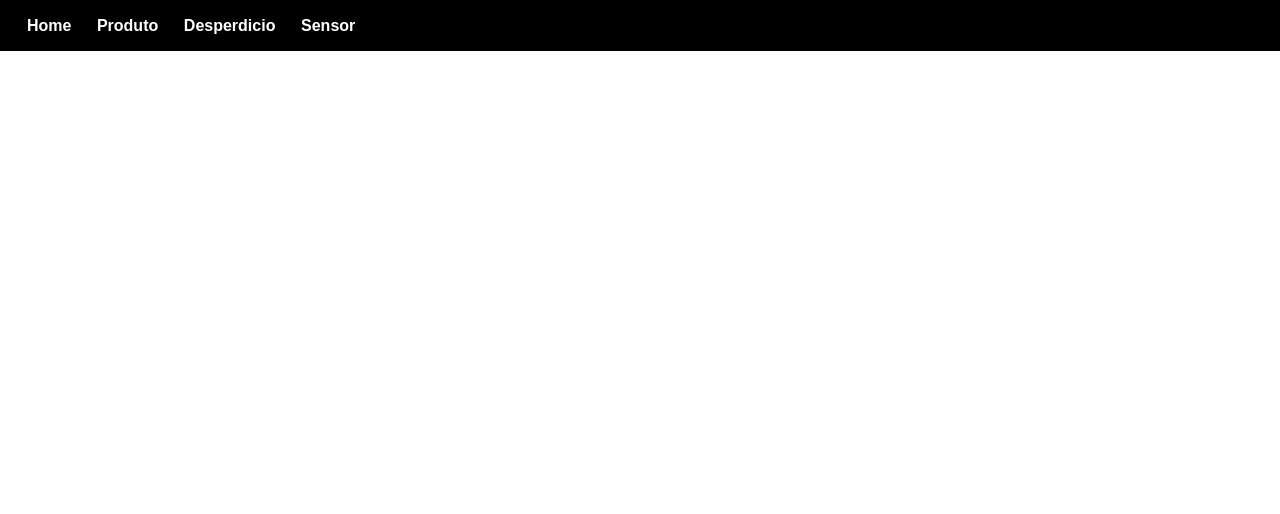
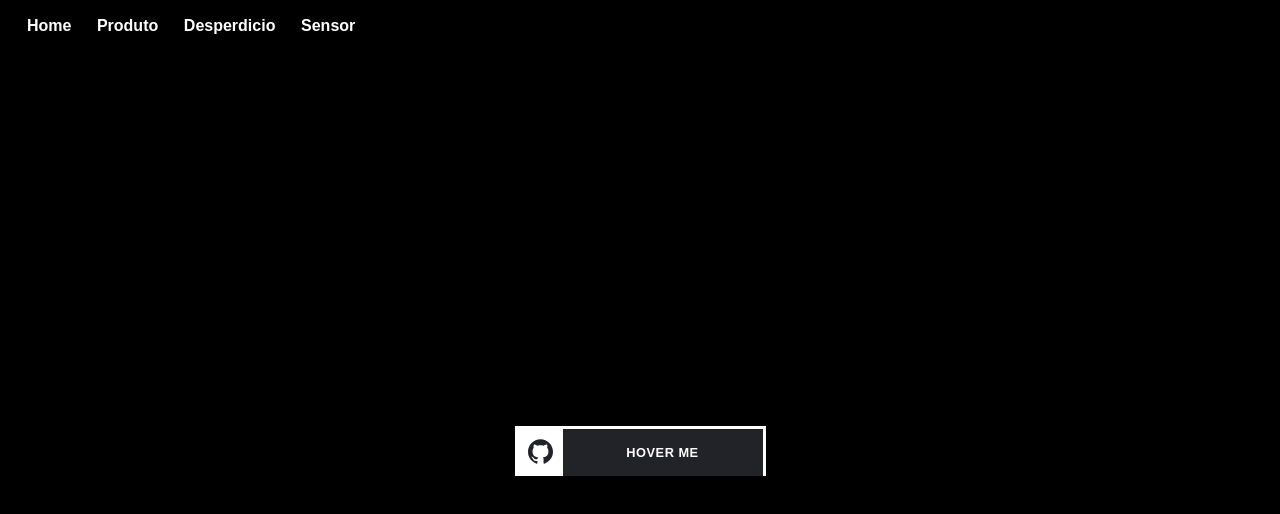
Before and after one commit to DanielFreitassc/ProjetoFinalBackend, a React (Vite) app in the folder frontend/: page / in a window 1280 px wide. Shown: the top 514 px of the page. Built offline with nearby package versions, Linux system fonts and the light colour scheme.

Commit message:
Feat: firulas

```diff
--- a/frontend/src/screens/Home/index.jsx
+++ b/frontend/src/screens/Home/index.jsx
@@ -1,9 +1,25 @@
-import { ContainerHome } from "./styles"
+import { ContainerHome } from "./styles";
+import "./style.css";
 
 export const Home = () => {
-    return(
+    const githubLink = "https://github.com/DanielFreitassc";
+
+    return (
         <ContainerHome>
-
+            <a href={githubLink} target="_blank" rel="noopener noreferrer" className="button-icon">
+                <div className="icon">
+                    <svg viewBox="0 0 24 24">
+                        <path
+                            d="M12 0.296997C5.37 0.296997 0 5.67 0 12.297C0 17.6 3.438 22.097 8.205 23.682C8.805 23.795 9.025 23.424 9.025 23.105C9.025 22.82 9.015 22.065 9.01 21.065C5.672 21.789 4.968 19.455 4.968 19.455C4.422 18.07 3.633 17.7 3.633 17.7C2.546 16.956 3.717 16.971 3.717 16.971C4.922 17.055 5.555 18.207 5.555 18.207C6.625 20.042 8.364 19.512 9.05 19.205C9.158 18.429 9.467 17.9 9.81 17.6C7.145 17.3 4.344 16.268 4.344 11.67C4.344 10.36 4.809 9.29 5.579 8.45C5.444 8.147 5.039 6.927 5.684 5.274C5.684 5.274 6.689 4.952 8.984 6.504C9.944 6.237 10.964 6.105 11.984 6.099C13.004 6.105 14.024 6.237 14.984 6.504C17.264 4.952 18.269 5.274 18.269 5.274C18.914 6.927 18.509 8.147 18.389 8.45C19.154 9.29 19.619 10.36 19.619 11.67C19.619 16.28 16.814 17.295 14.144 17.59C14.564 17.95 14.954 18.686 14.954 19.81C14.954 21.416 14.939 22.706 14.939 23.096C14.939 23.411 15.149 23.786 15.764 23.666C20.565 22.092 24 17.592 24 12.297C24 5.67 18.627 0.296997 12 0.296997Z"
+                            fill="#222229"
+                        ></path>
+                    </svg>
+                </div>
+                <div className="cube">
+                    <span className="side front">hover me</span>
+                    <span className="side top">check it on github</span>
+                </div>
+            </a>
         </ContainerHome>
-    )
-}
+    );
+};
--- /dev/null
+++ b/frontend/src/screens/Home/style.css
@@ -0,0 +1,57 @@
+.button-icon {
+    display: flex;
+    border: 3px #fff solid;
+    width: fit-content;
+    height: fit-content;
+    cursor: pointer;
+  }
+
+  .icon {
+    background-color: #fff;
+    padding: 10px 10px 5px 10px;
+  }
+
+  .icon svg {
+    width: 25px;
+    height: 25px;
+  }
+
+  .cube {
+    transition: all 0.4s;
+    transform-style: preserve-3d;
+    width: 200px;
+    height: 20px;
+  }
+
+  .button-icon:hover {
+    border-color: #ff98a2;
+  }
+
+  .button-icon:hover .cube {
+    transform: rotateX(90deg);
+  }
+
+  .side {
+    position: absolute;
+    height: 47px;
+    width: 200px;
+    display: flex;
+    font-size: 0.8em;
+    justify-content: center;
+    align-items: center;
+    text-transform: uppercase;
+    letter-spacing: 0.5px;
+    font-weight: bold;
+  }
+
+  .top {
+    background: #ff98a2;
+    color: #fff;
+    transform: rotateX(-90deg) translate3d(0, 13.5px, 2em);
+  }
+
+  .front {
+    background: #222229;
+    color: #fff;
+    transform: translate3d(0, 0, 1em);
+  }
--- a/frontend/src/screens/Home/styles.js
+++ b/frontend/src/screens/Home/styles.js
@@ -1,6 +1,15 @@
 import styled from "styled-components";
 
 export const ContainerHome = styled.div`
+    display: flex;
+    justify-content: center;
+    align-items: center;
     width: 100%;
     height: 100vh;
+    background-color: black;
 `
+export const ImageContent = styled.img`
+
+    height: 100%;
+    width: 100vh;
+`
```
